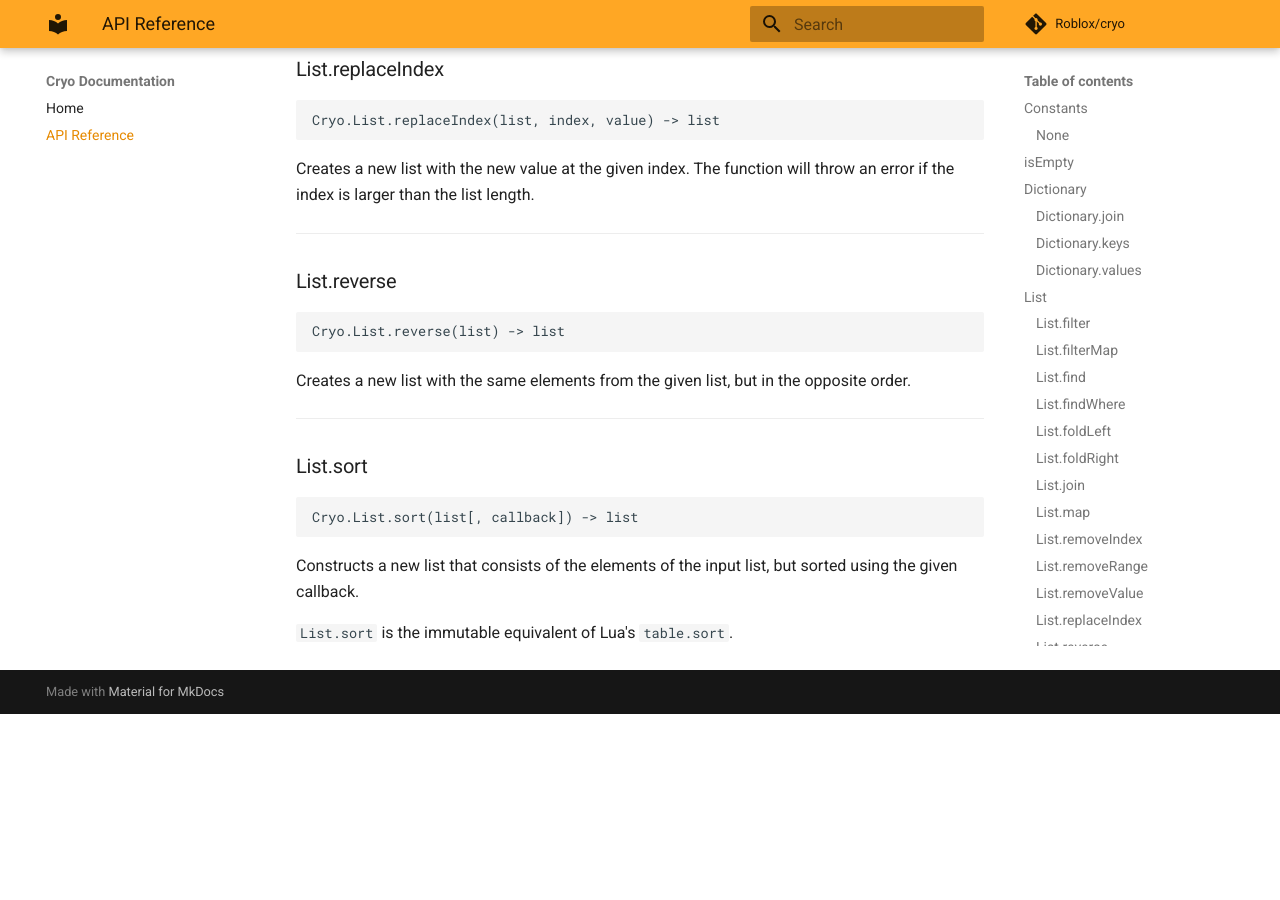
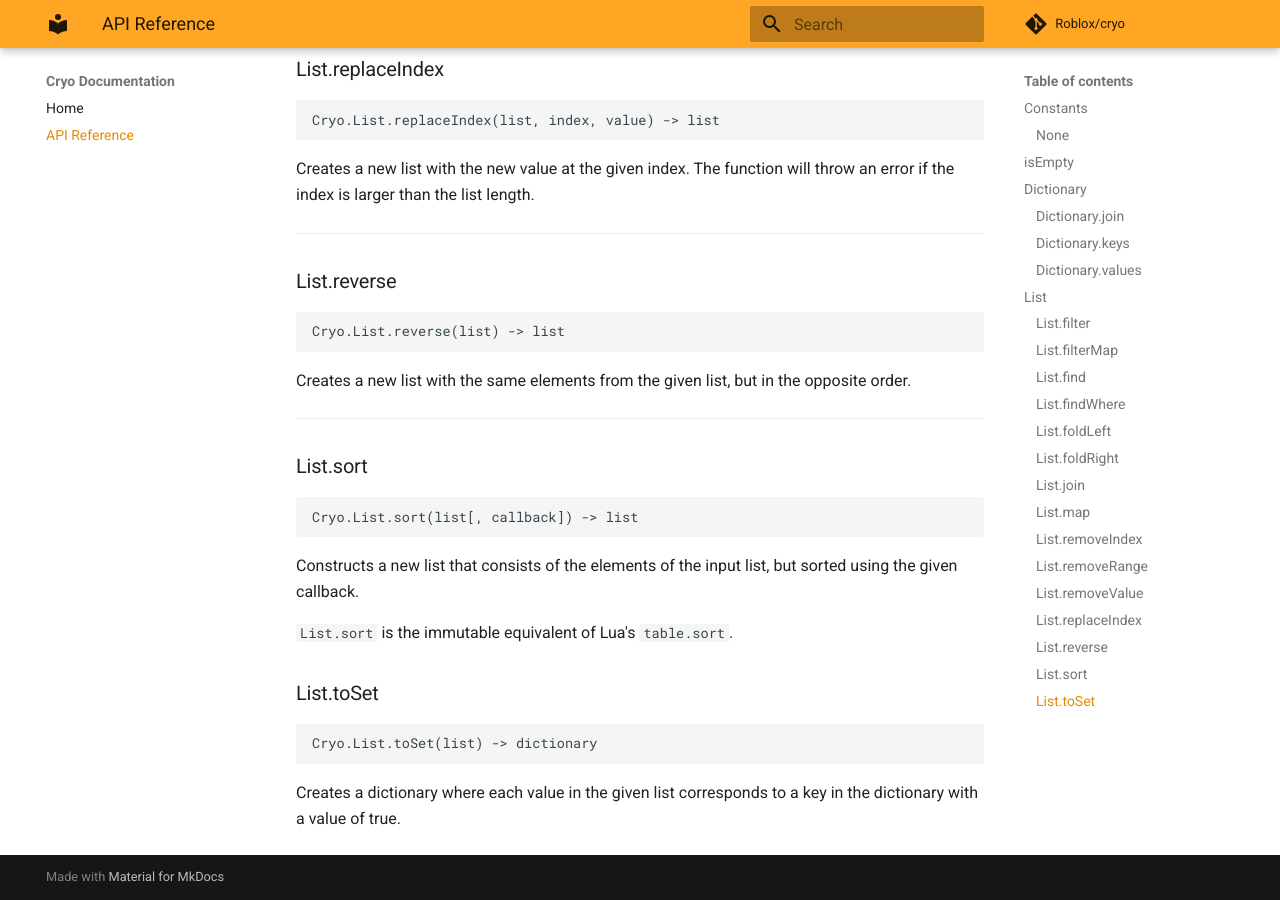
Before and after one commit to Roblox/cryo, an MkDocs documentation site: the page built from docs/api-reference.md, in a window 1280 px wide and 900 px high, scrolled down 4871 px. Built offline with MkDocs 1.6.1 and Material for MkDocs 9.7.7, drawn with Linux system fonts in a browser that asks for light colours; comment, search, counter and statistics services are not loaded; old or Windows-style settings are respelled for this version of MkDocs; before the commit the page ends 5585 px from its top, so only the background shows below that.

````diff
--- a/docs/api-reference.md
+++ b/docs/api-reference.md
@@ -224,3 +224,9 @@ Cryo.List.sort(list[, callback]) -> list
 Constructs a new list that consists of the elements of the input list, but sorted using the given callback.
 
 `List.sort` is the immutable equivalent of Lua's `table.sort`.
+
+### List.toSet
+```
+Cryo.List.toSet(list) -> dictionary
+```
+Creates a dictionary where each value in the given list corresponds to a key in the dictionary with a value of true.
````
Also changed, not shown: CHANGELOG.md (+1 -1 lines), 2 other files.
